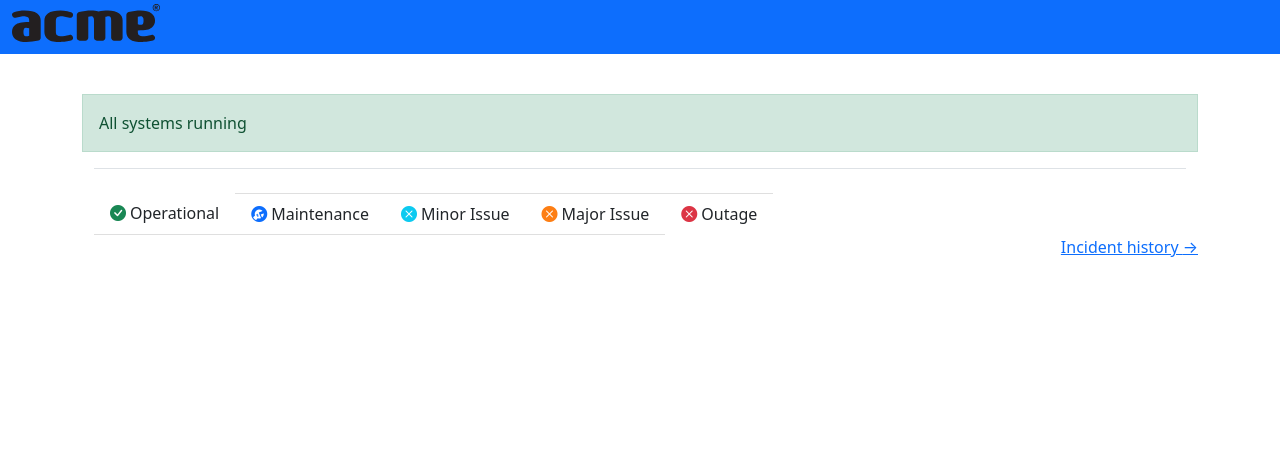
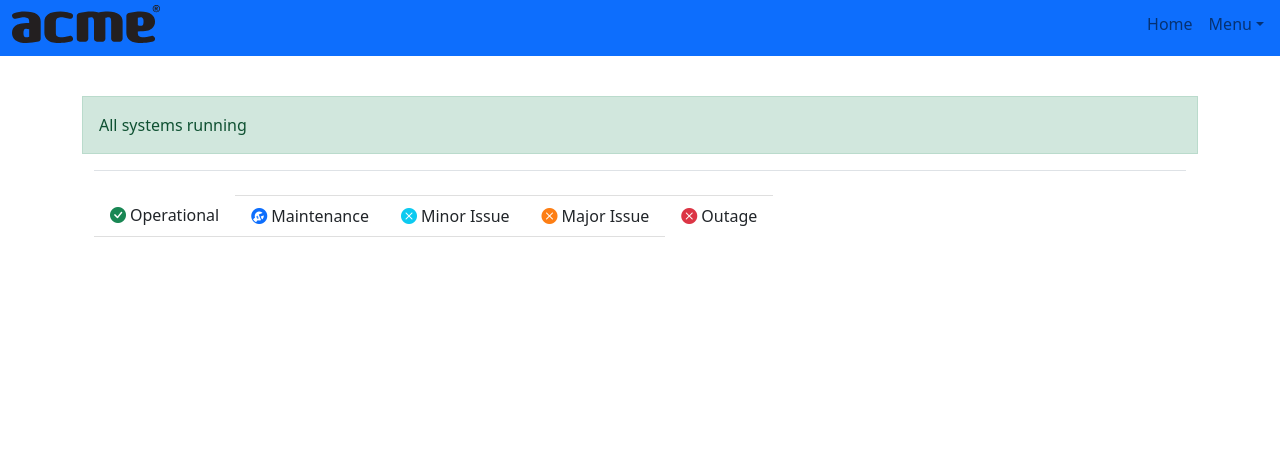
Before and after one commit to stackmon/status-dashboard, a Flask app: page / in a window 1280 px wide. Shown: the top 456 px of the page. Run offline with Flask 3, Linux system fonts and the light colour scheme; parts of the project's set-up code (start-up, migrations or seed data) failed here and were passed over; some libraries are stand-ins or nearby versions.

Commit message:
Add a dropdown menu to the header (#64)
Add a dropdown menu to the header

Reviewed-by: Artem Goncharov

```diff
--- a/app/web/templates/header.html
+++ b/app/web/templates/header.html
@@ -7,9 +7,17 @@
       </a>
       <div class="navbar-collapse justify-content-end" id="navbarNavAltMarkup">
         <div class="navbar-nav">
+          <a class="nav-link" aria-current="page" href="/">Home</a>
+          <div class="nav-item dropdown">
+          <a href="#" class="nav-link dropdown-toggle" data-bs-toggle="dropdown">Menu</a>
+            <div class="dropdown-menu dropdown-menu-end">
+                    <a class="dropdown-item" href="{{ url_for('web.history') }}">Incident History</a>
+                    <a class="dropdown-item" href="{{ url_for('web.sla') }}">Component Availability</a>
+                    <a class="dropdown-item" href="#">Documentation</a>
+            </div>
+          </div>
 {% if 'user' in session %}
-          <a class="nav-link" aria-current="page" href="#">Home</a>
-          <a class="nav-link" href="{{ url_for('web.new_incident') }}">New incident</a>
+          <a class="nav-link" href="{{ url_for('web.new_incident') }}">Open new incident</a>
           <a class="nav-link" href="{{ url_for('web.logout') }}">Log out</a>
 {% endif %}
         </div>
--- a/app/web/templates/index.html
+++ b/app/web/templates/index.html
@@ -123,15 +123,6 @@
   </div>
 </div>
 
-<div>
-  <div class="nav justify-content-end">
-    <a class="link-primary ml-auto" href="/history">
-      Incident history
-      <span>→</span>
-    </a>
-  </div>
-</div>
-
 {% endblock %}
 
 {% macro component_status_widget(incidents) -%}
```
